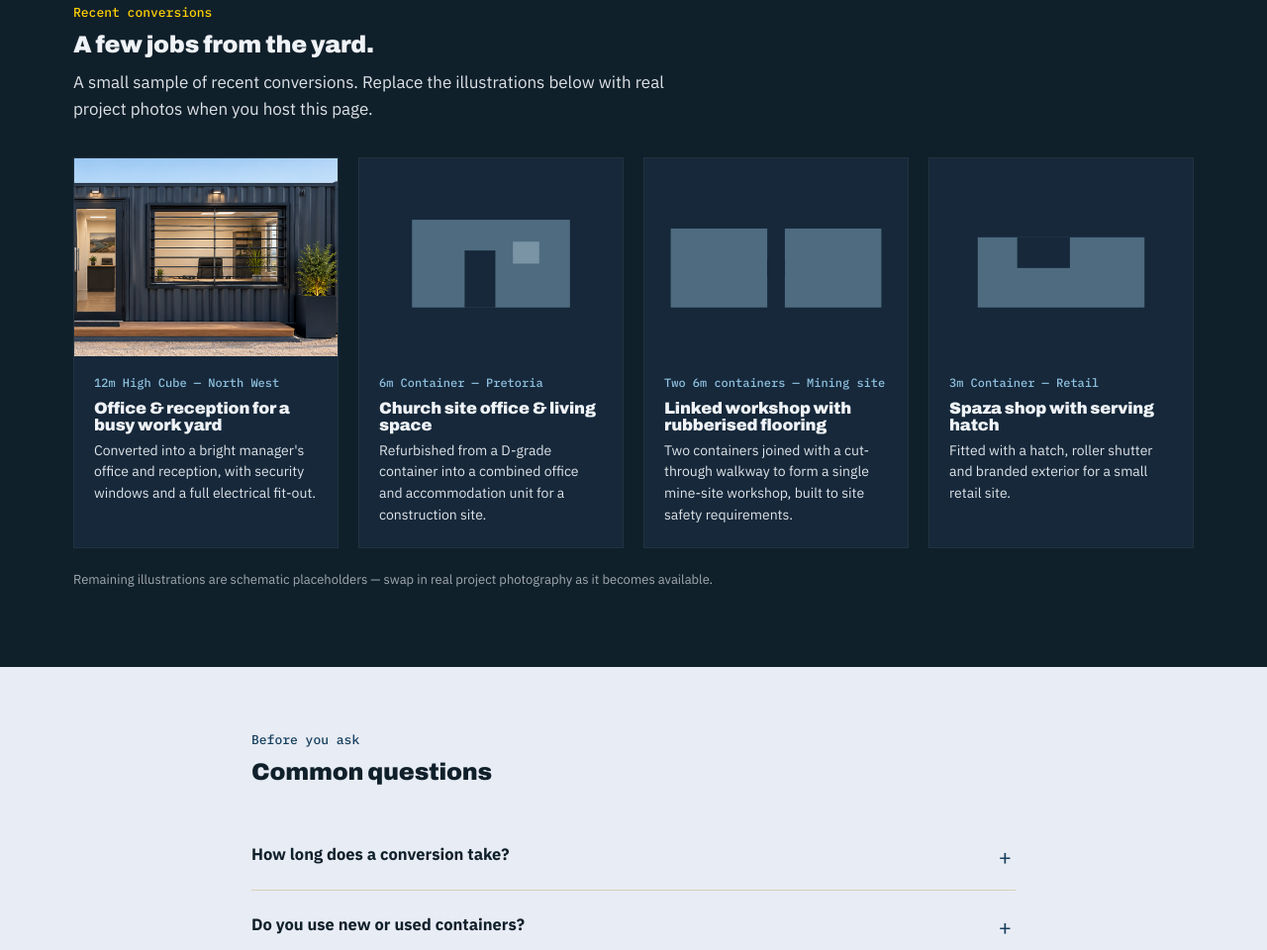
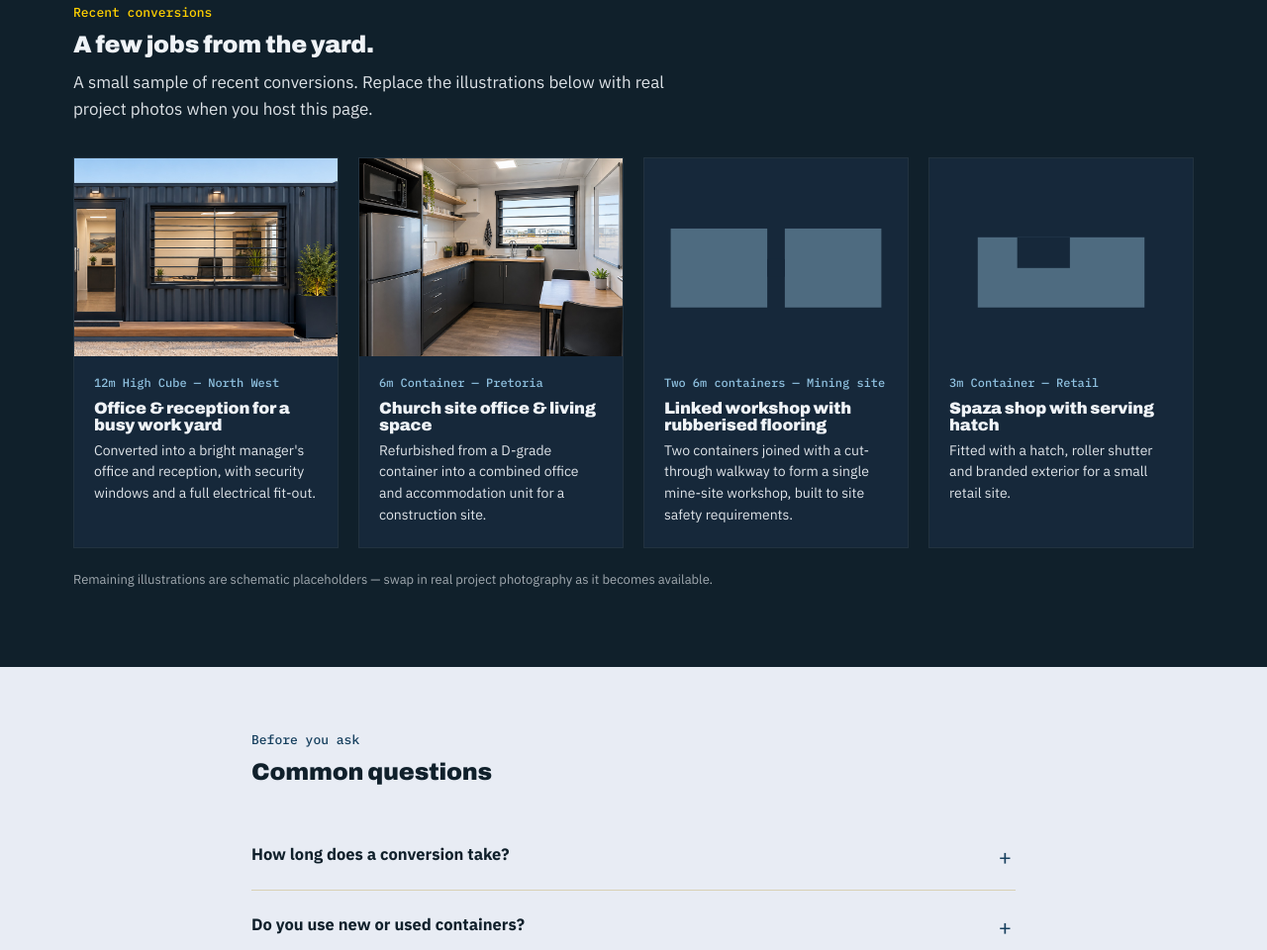
Before and after one commit to jakkies/storagewise-conversions, a plain HTML site: page index.html in a window 1280 px wide. Shown: the part 2458-3418 px from the top of the page at 99% size. Drawn offline with Linux system fonts and the light colour scheme.

Commit message:
Replace church site office/living space placeholder with real photo
Swaps the schematic SVG for the "Church site office & living
space" work card with an actual photo of a converted container
kitchenette/living area.

Co-Authored-By: Claude Sonnet 5 <noreply@anthropic.com>

```diff
--- a/index.html
+++ b/index.html
@@ -234,7 +234,7 @@
         </div>
         <div class="work-card">
           <div class="work-thumb">
-            <svg viewBox="0 0 300 225" xmlns="http://www.w3.org/2000/svg"><rect width="300" height="225" fill="#16283A"/><rect x="60" y="70" width="180" height="100" fill="#4E6B80"/><rect x="120" y="105" width="35" height="65" fill="#16283A"/><rect x="175" y="95" width="30" height="25" fill="#7A94A6"/></svg>
+            <img src="assets/work-church-living-space.jpg" alt="Kitchenette inside a converted shipping container living space, with fridge, cabinetry and dining table" loading="lazy">
           </div>
           <div class="work-body">
             <span class="work-tag">6m Container — Pretoria</span>
```
Also changed, not shown: assets/work-church-living-space.jpg (added).
